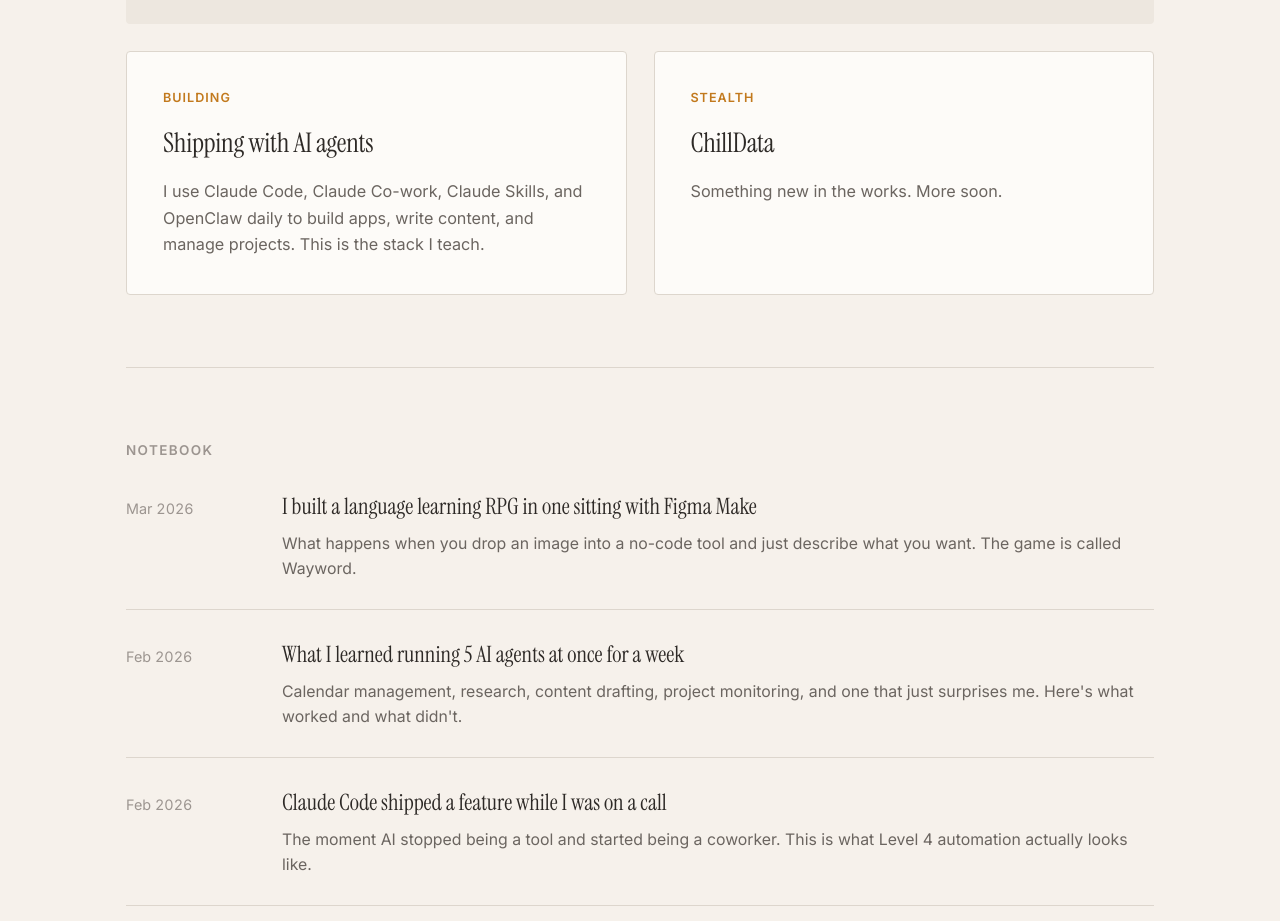
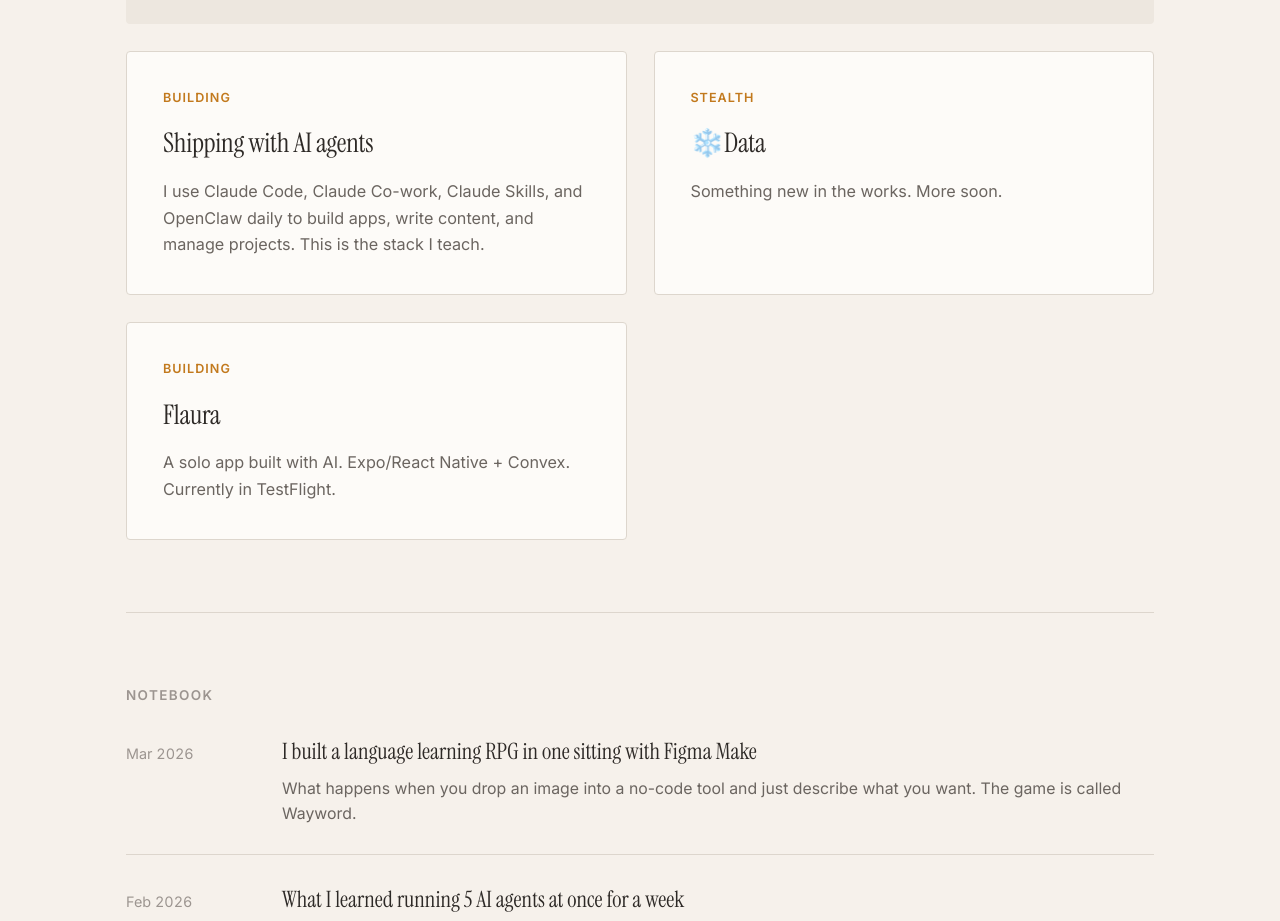
Before and after one commit to TheAlexYao/alex-yao-site, a plain HTML site: page index.html in a window 1280 px wide. Shown: the part 2340-3261 px from the top of the page. Drawn offline with Linux system fonts and the light colour scheme.

Commit message:
Replace Chill with emoji, add Flaura to projects

```diff
--- a/index.html
+++ b/index.html
@@ -656,8 +656,15 @@
       <!-- Stealth -->
       <div class="desk-card">
         <div class="card-tag">Stealth</div>
-        <h3>ChillData</h3>
+        <h3>❄️Data</h3>
         <p>Something new in the works. More soon.</p>
+      </div>
+
+      <!-- Flaura -->
+      <div class="desk-card">
+        <div class="card-tag">Building</div>
+        <h3>Flaura</h3>
+        <p>A solo app built with AI. Expo/React Native + Convex. Currently in TestFlight.</p>
       </div>
 
     </div>
```
